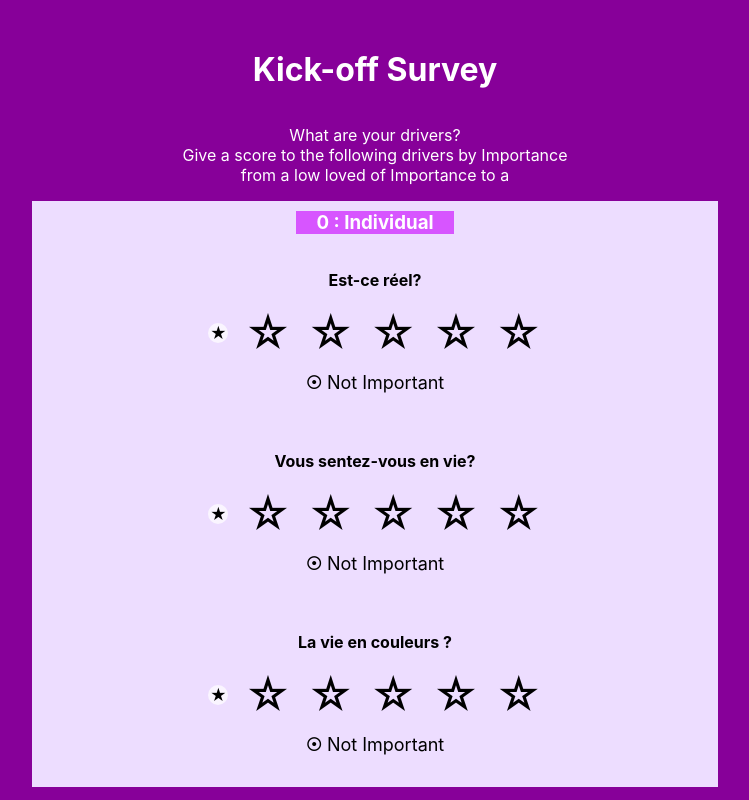
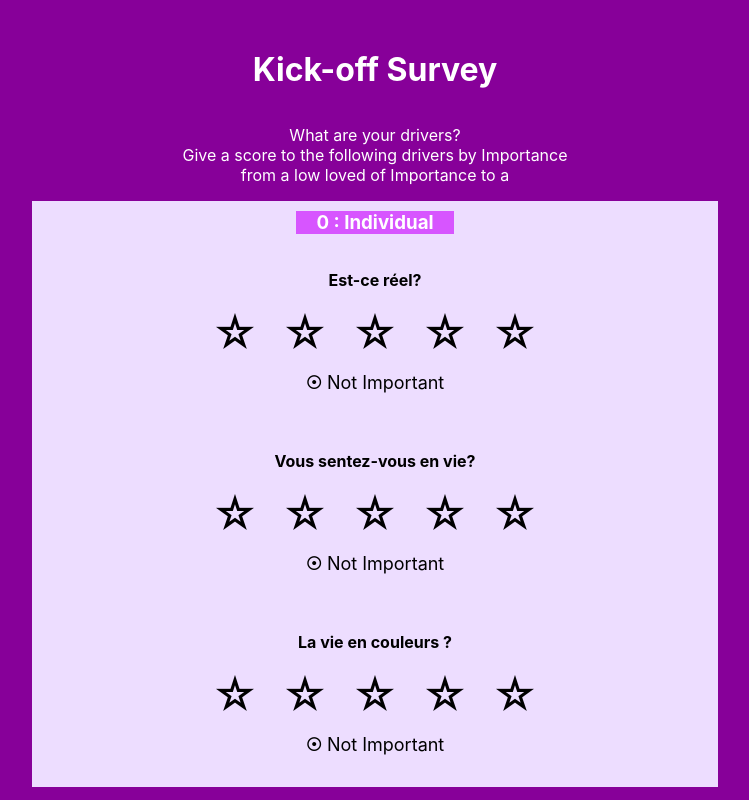
Before and after one commit to marouank7/eBloom, a React (Create React App) app in the folder front_app/: page / in a window 1280 px wide. Shown: the top 800 px of the page, without its empty margins (265-1014 px from the left). Built offline with nearby package versions, Linux system fonts and the light colour scheme.

Commit message:
NotImportant reset star off. By Pierre -11- 14h00

```diff
--- a/front_app/src/Components/employee_surveys/Stars.js
+++ b/front_app/src/Components/employee_surveys/Stars.js
@@ -18,12 +18,12 @@ class Star extends Component {
     resetState = (event) => { this.setState({score:0}) };
 
     buildStarsListOf = (howWide, whichPoint) => {
-        let aList = [   <div id={0}
+        let aList = [  /* <div id={0}
                                 className={whichPoint > 0 ?   "reset-bt possible" : "reset-bt hidden"}
                                 onClick={this.resetState}
                         >
                             <span>&#x2605;</span>
-                        </div>
+                        </div> */
         ];
         const meanings = ["reset score","little agreement", "quite agree", "agree", "good agreement", "total agree"]
 
@@ -33,13 +33,12 @@ class Star extends Component {
                              &#x2606;
                         </div>;
 
-            // conditional value change on _adding_
+            //conditional value change on _adding_
 
             if (whichPoint >= i)
                 adding = <div  id={i} className="star" title={meanings[i]}>
                             &#x2605;
                         </div> ;
-                        console.log(i + "new star")
 
             aList.push( adding );
         }
```
